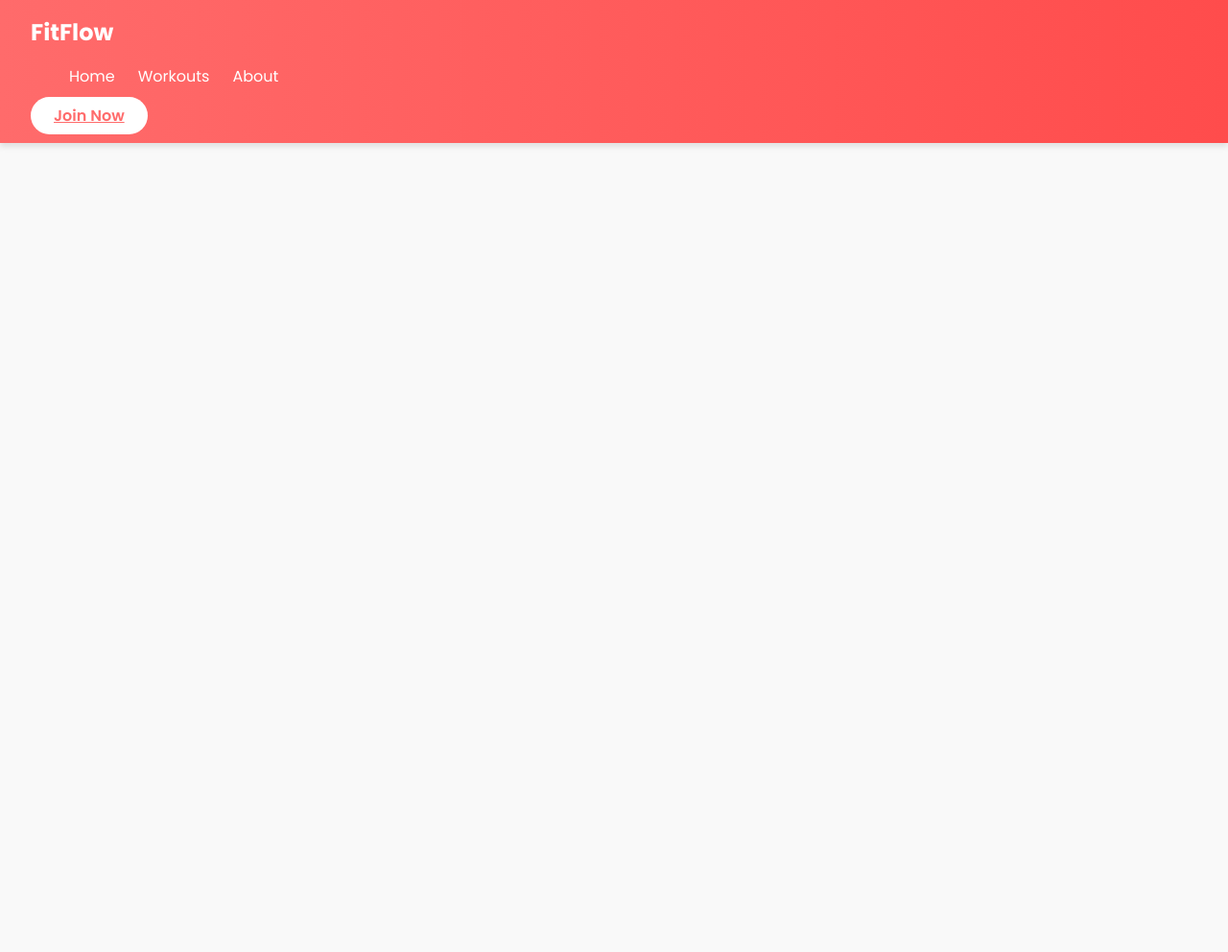
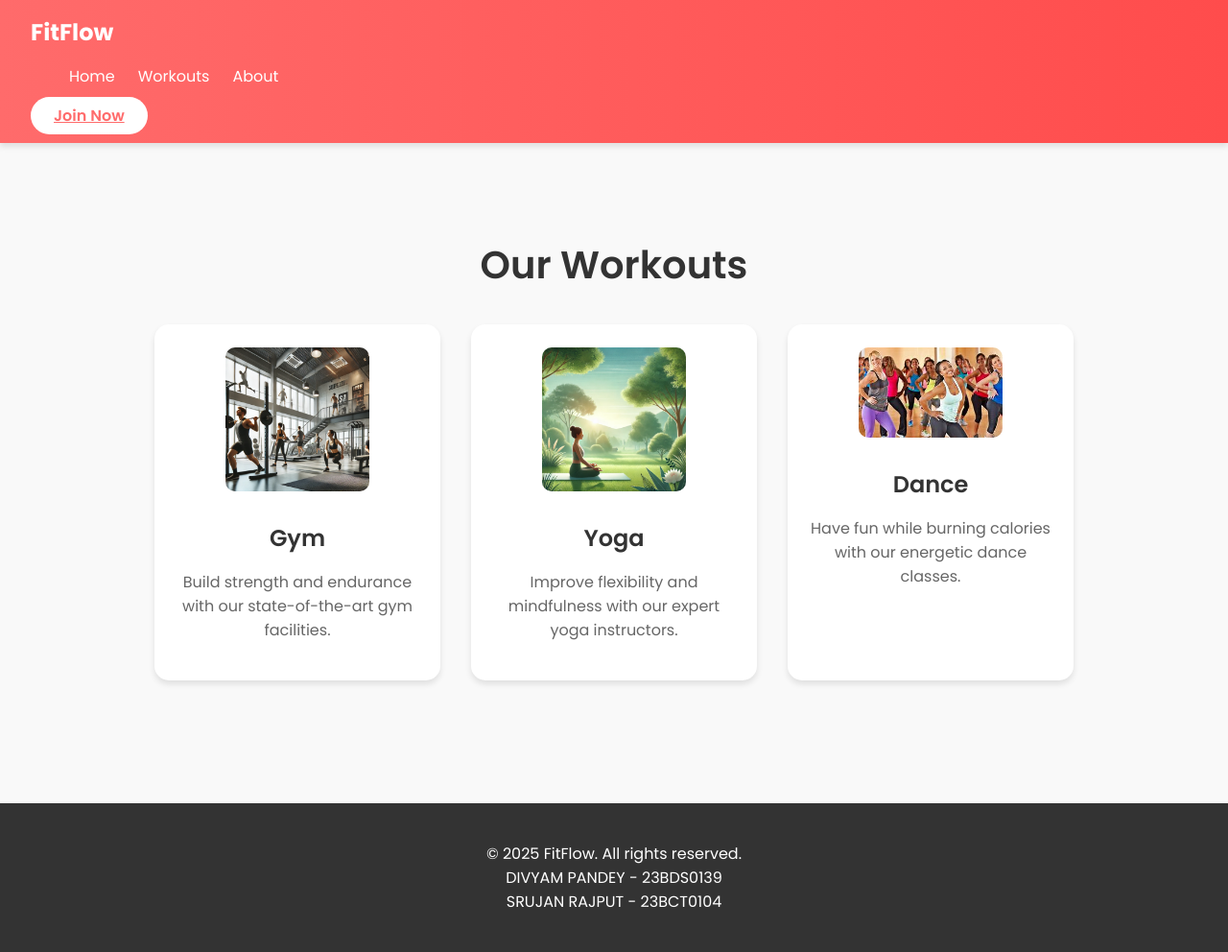
Before and after one commit to El3troX/FitFlow, a plain HTML site: page workouts.html in a window 1280 px wide. Shown: the whole page at 96% size. Before the commit the page ends 800 px from the top, so only its background shows below. Drawn offline with Linux system fonts and the light colour scheme.

Commit message:
Update workouts.html

```diff
--- a/workouts.html
+++ b/workouts.html
@@ -1,8 +1,9 @@
+<!DOCTYPE html>
 <html lang="en">
 <head>
   <meta charset="UTF-8">
   <meta name="viewport" content="width=device-width, initial-scale=1.0">
-  <title>FitFlow</title>
+  <title>Workouts - FitFlow</title>
   <link rel="stylesheet" href="styles.css">
   <link href="https://fonts.googleapis.com/css2?family=Poppins:wght@300;400;600;700&display=swap" rel="stylesheet">
 </head>
@@ -11,10 +12,44 @@
     <nav>
       <div class="logo">FitFlow</div>
       <ul class="nav-links">
-        <li><a href="index.html#home">Home</a></li>
+        <li><a href="index.html">Home</a></li>
         <li><a href="workouts.html">Workouts</a></li>
-        <li><a href="#about">About</a></li>
+        <li><a href="index.html#about">About</a></li>
       </ul>
       <a href="membership.html" class="cta-button">Join Now</a>
     </nav>
   </header>
+
+  <section class="workouts">
+    <h2>Our Workouts</h2>
+    <div class="workout-cards">
+      <!-- Gym Card -->
+      <div class="card" onclick="window.location.href='Workout/gym.html';">
+        <img src="gym.webp" alt="Gym">
+        <h3>Gym</h3>
+        <p>Build strength and endurance with our state-of-the-art gym facilities.</p>
+      </div>
+
+      <!-- Yoga Card -->
+      <div class="card" onclick="window.location.href='Workout/yoga.html';">
+        <img src="yoga.webp" alt="Yoga">
+        <h3>Yoga</h3>
+        <p>Improve flexibility and mindfulness with our expert yoga instructors.</p>
+      </div>
+
+      <!-- Dance Card -->
+      <div class="card" onclick="window.location.href='Workout/dance.html';">
+        <img src="dance.jpg" alt="Dance">
+        <h3>Dance</h3>
+        <p>Have fun while burning calories with our energetic dance classes.</p>
+      </div>
+    </div>
+  </section>
+
+  <footer>
+    <p>&copy; 2025 FitFlow. All rights reserved. <br>DIVYAM PANDEY - 23BDS0139<br>SRUJAN RAJPUT - 23BCT0104</p>
+  </footer>
+
+  <script src="script.js"></script>
+</body>
+</html>
```
